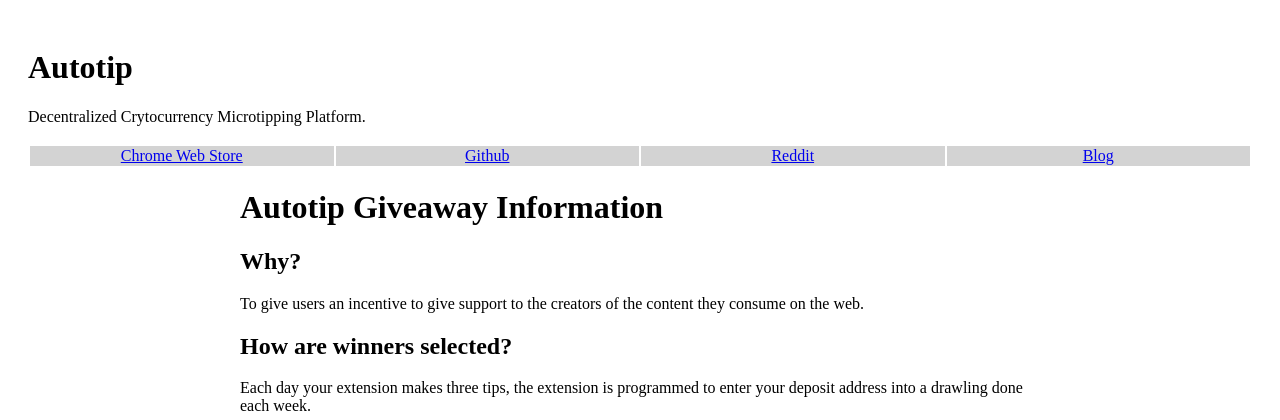
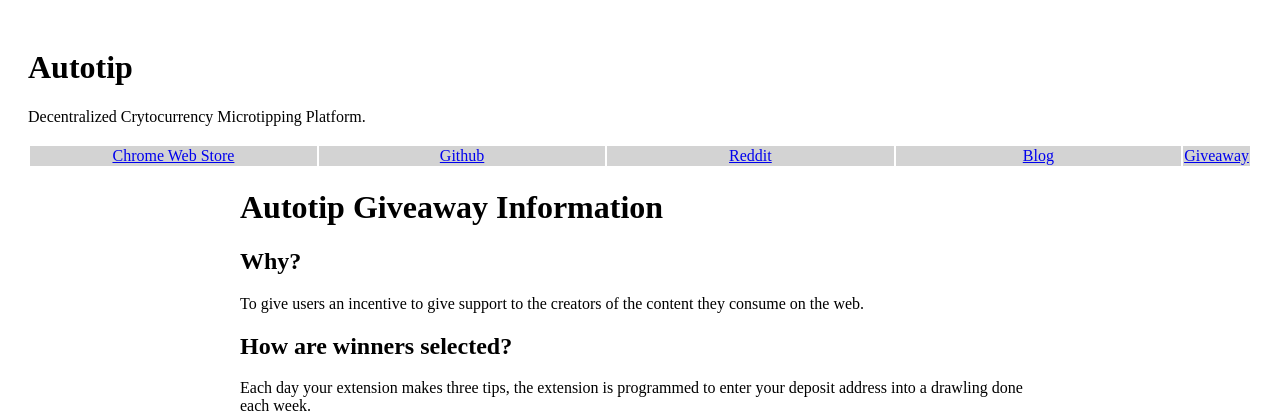
Before and after one commit to Band1to/autotip.io, a Django app: page /giveaway/info in a window 1280 px wide. Shown: the top 420 px of the page. Run offline with Django 3.2, Linux system fonts and the light colour scheme.

Commit message:
added giveaway page to nav bar

```diff
--- a/autotip_io/autotip_io/templates/base.html
+++ b/autotip_io/autotip_io/templates/base.html
@@ -33,6 +33,7 @@
                 <td><a href="https://github.com/priestc/Autotip">Github</a></td>
                 <td><a href="http://reddit.com/r/Autotip">Reddit</a></td>
                 <td><a href="/blog">Blog</a></td>
+                <td><a href="/giveaway/info">Giveaway</a></td>
             </tr>
         </table>
 
```
